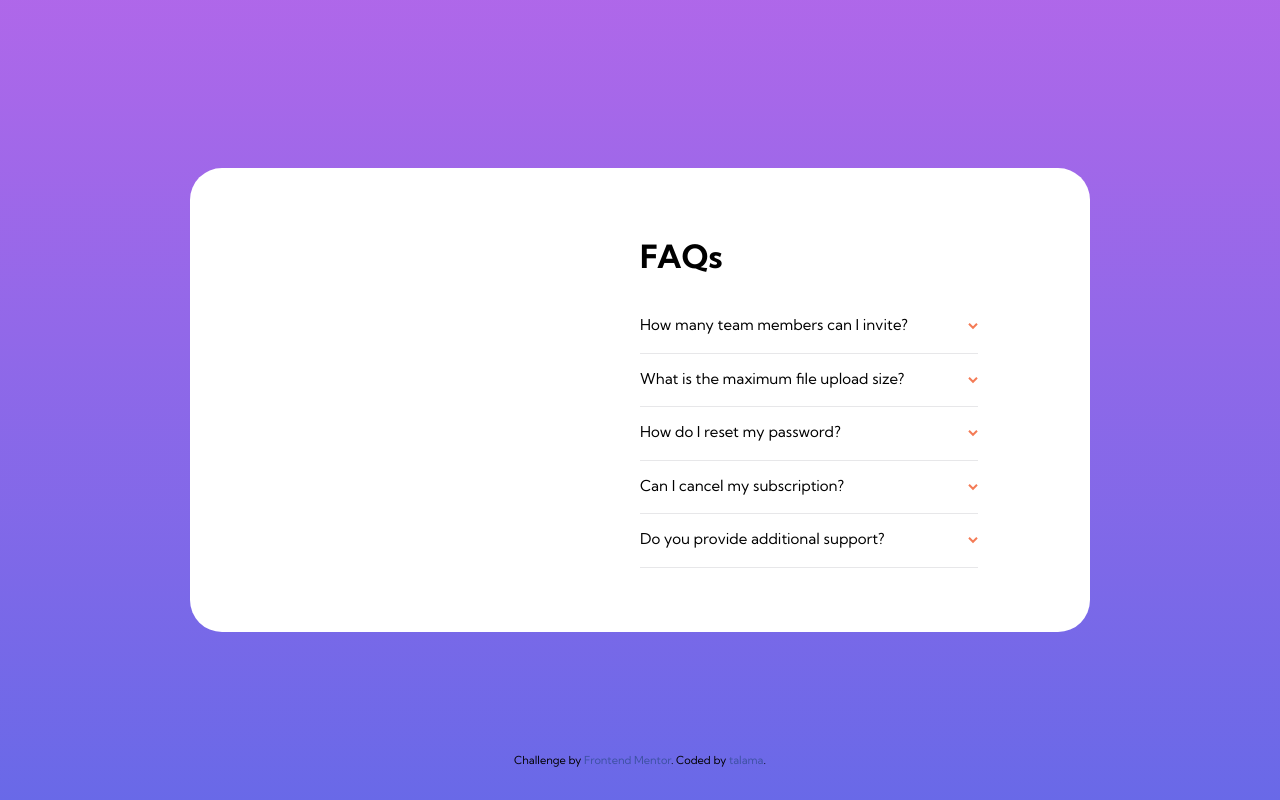
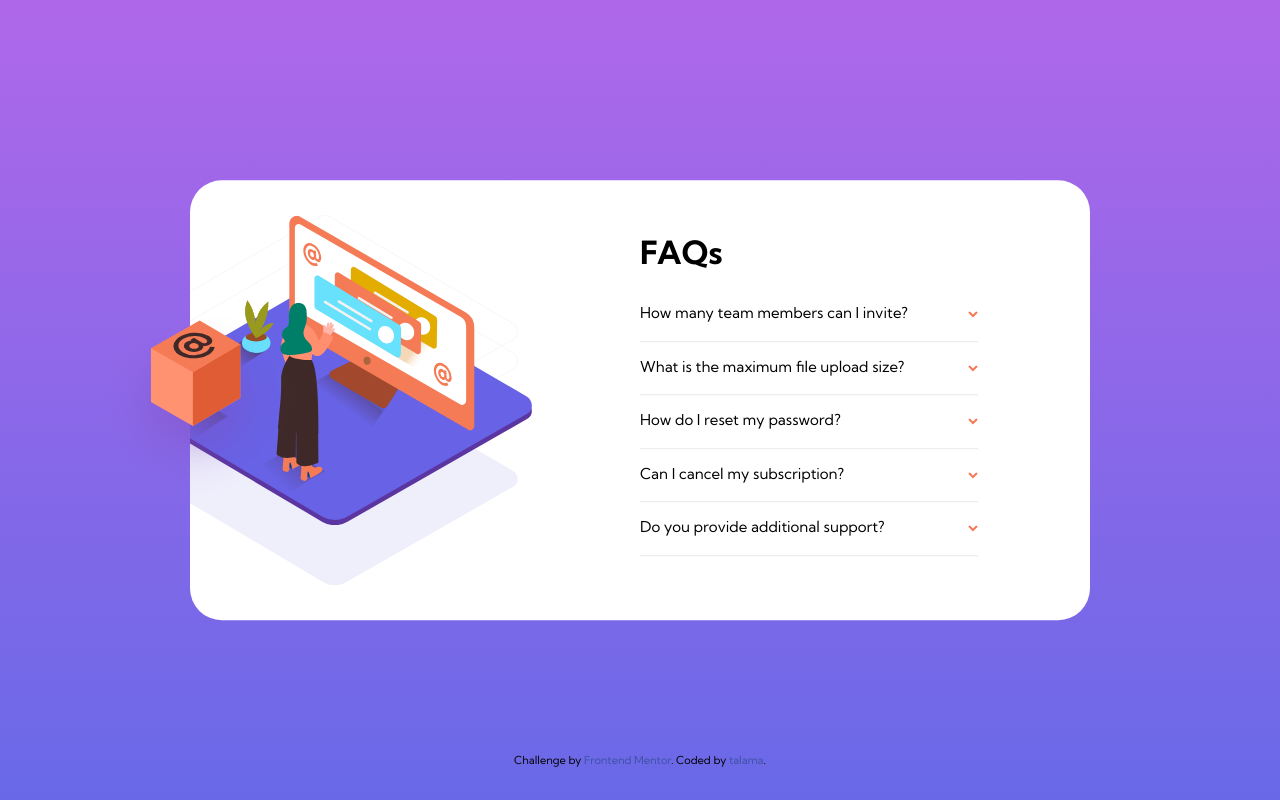
Before and after one commit to talama/FM-accordionCard, a website built with Vite: page index.html in a window 1280 px wide. Built offline with nearby package versions, Linux system fonts and the light colour scheme.

Commit message:
feat: desktop layout

```diff
--- a/index.html
+++ b/index.html
@@ -27,8 +27,27 @@
     <title>Frontend Mentor. FAQ Accordion Card</title>
   </head>
   <body>
-    <main class="faq">
-      <div class="faq__logo"></div>
+    <main class="accordion">
+      <div class="logo">
+        <div class="logo__container">
+          <picture class="logo__main">
+            <source
+              srcset="./assets/imgs/illustration-woman-online-mobile.svg"
+              media="(max-width: 900px)"
+            />
+            <img
+              src="./assets/imgs/illustration-woman-online-desktop.svg"
+              alt=""
+            />
+          </picture>
+        </div>
+        <img
+          src="assets/imgs/illustration-box-desktop.svg"
+          alt=""
+          class="box"
+        />
+      </div>
+
       <div class="faq__section">
         <h1 class="faq__title">
           <abbr title="Frequently Asked Questions">FAQ</abbr>s
--- a/style.css
+++ b/style.css
@@ -84,23 +84,49 @@ body {
   font-family: var(--ff-primary);
   font-weight: var(--fw-regular);
   background: var(--clr-gradient);
-
-  display: grid;
-  place-content: center;
 }
 
-.faq {
-  width: 900px;
+.accordion {
+  position: absolute;
+  top: 50%;
+  left: 50%;
+  transform: translate(-50%, -50%);
+
+  max-width: 900px;
+  width: 90%;
   background: var(--white);
   border-radius: 2rem;
   display: grid;
   grid-template-columns: 1fr 1fr;
 }
 
+.logo {
+  align-self: center;
+  width: max-content;
+  position: relative;
+}
+
+.logo__container {
+  overflow: hidden;
+}
+
+.logo__main {
+  background: url("./assets/imgs/bg-pattern-desktop.svg") no-repeat center
+    bottom / contain;
+  margin-left: -65px;
+  padding-bottom: 60px;
+}
+
+.box {
+  position: absolute;
+  top: 28%;
+  left: -90px;
+}
+
 .faq__section {
   display: grid;
-  gap: 2rem;
-  margin: 4rem 7rem 4rem 0;
+  gap: 1.5rem;
+  margin: 3rem 7rem 4rem 0;
 }
 
 .faq__title abbr {
```
Also changed, not shown: assets/imgs/illustration-woman-online-desktop.svg (added).
